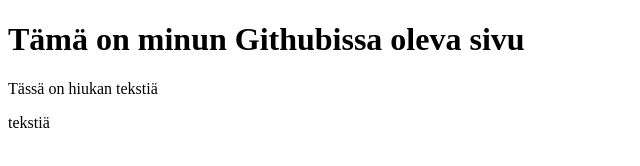
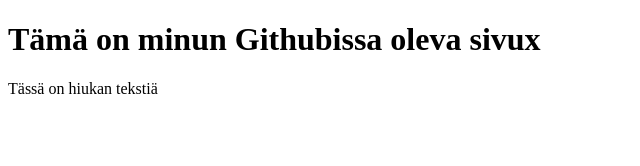
Before and after one commit to kyostim/kyostim.github.io, a plain HTML site: page index.html in a window 1280 px wide. Shown: the full height of the page, 0-640 px from the left. Drawn offline with Linux system fonts and the light colour scheme.

Commit message:
modified:   index.html

```diff
--- a/index.html
+++ b/index.html
@@ -1,13 +1,12 @@
 <!DOCTYPE html>
 <html>
 <head>
-<title>My Page</title>
+<title>Oma Nimi sivu</title>
 </head>
 <body>
 
-<h1>Tämä on minun Githubissa oleva sivu</h1>
+<h1>Tämä on minun Githubissa oleva sivux</h1>
 <p>Tässä on hiukan tekstiä</p>
-<span>tekstiä</span>
 
 </body>
 </html>
```
